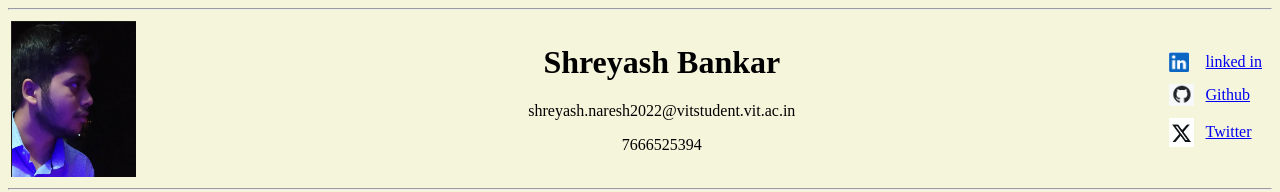
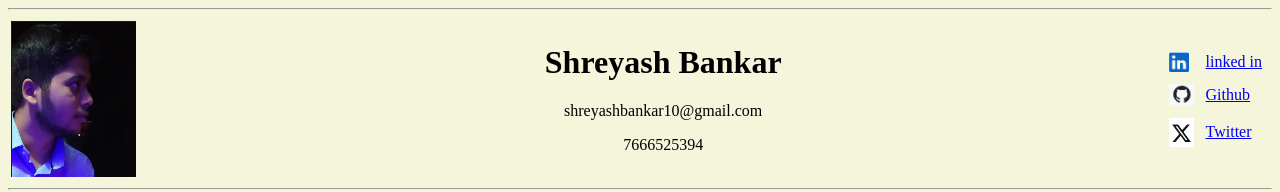
Before and after one commit to Shreyash-Bankar/Capstone-1, a plain HTML site: page index.html in a window 1280 px wide. Shown: the top 192 px of the page. Drawn offline with Linux system fonts and the light colour scheme.

Commit message:
Email Updated

```diff
--- a/index.html
+++ b/index.html
@@ -14,7 +14,7 @@
             </td>
             <td>
                 <h1 align="center" style="color: black;">Shreyash Bankar</h1>
-                <p align="center" style="color: black;">shreyash.naresh2022@vitstudent.vit.ac.in</p>
+                <p align="center" style="color: black;">shreyashbankar10@gmail.com</p>
                 <p align="center" style="color: black;">7666525394</p>
 
             </td>
```
Also changed, not shown: para.html (added, +11 -0 lines).
